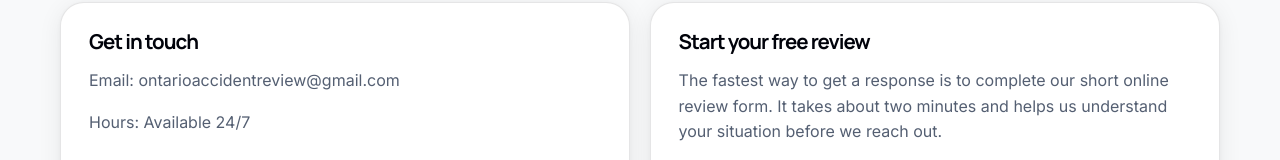
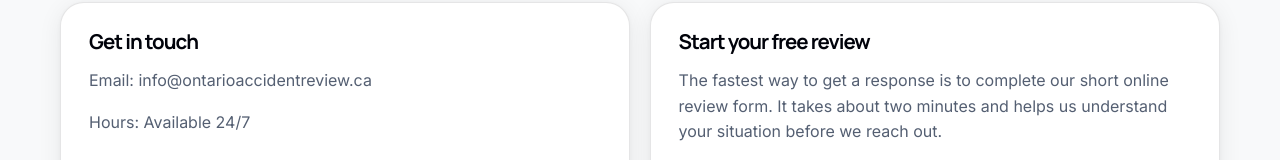
Before and after one commit to jyoung905/OARreal, a Next.js app: page /contact in a window 1280 px wide. Shown: the part 596-756 px from the top of the page. Built offline with nearby package versions, Linux system fonts and the light colour scheme.

Commit message:
Update contact email to info@ontarioaccidentreview.ca

```diff
--- a/app/contact/page.js
+++ b/app/contact/page.js
@@ -20,7 +20,7 @@ export default function ContactPage() {
           <div className="contact-grid">
             <section className="contact-card">
               <h3>Get in touch</h3>
-              <p>Email: <a href="mailto:ontarioaccidentreview@gmail.com">ontarioaccidentreview@gmail.com</a></p>
+              <p>Email: <a href="mailto:info@ontarioaccidentreview.ca">info@ontarioaccidentreview.ca</a></p>
               <p>Hours: Available 24/7</p>
             </section>
             <section className="contact-card">
```
